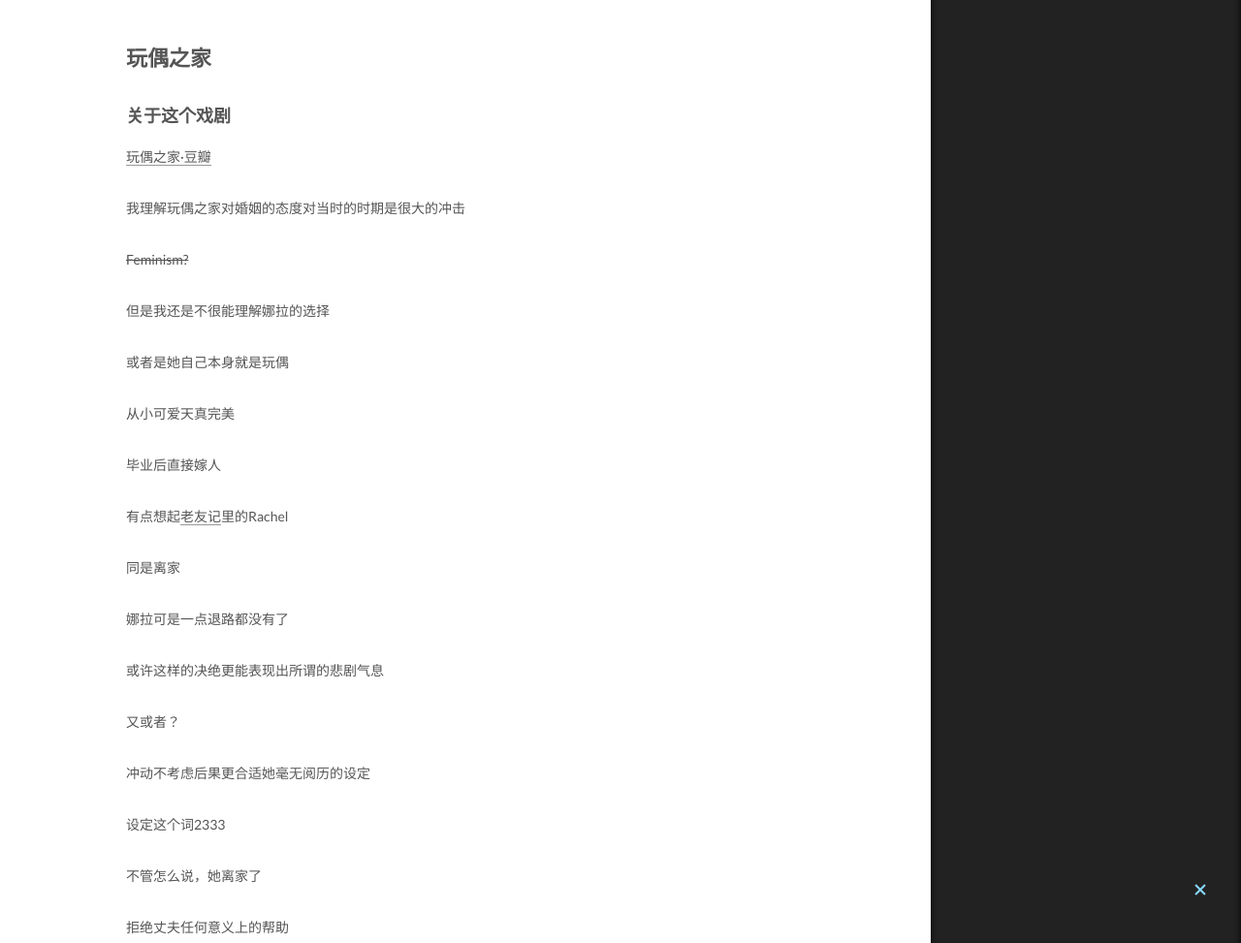
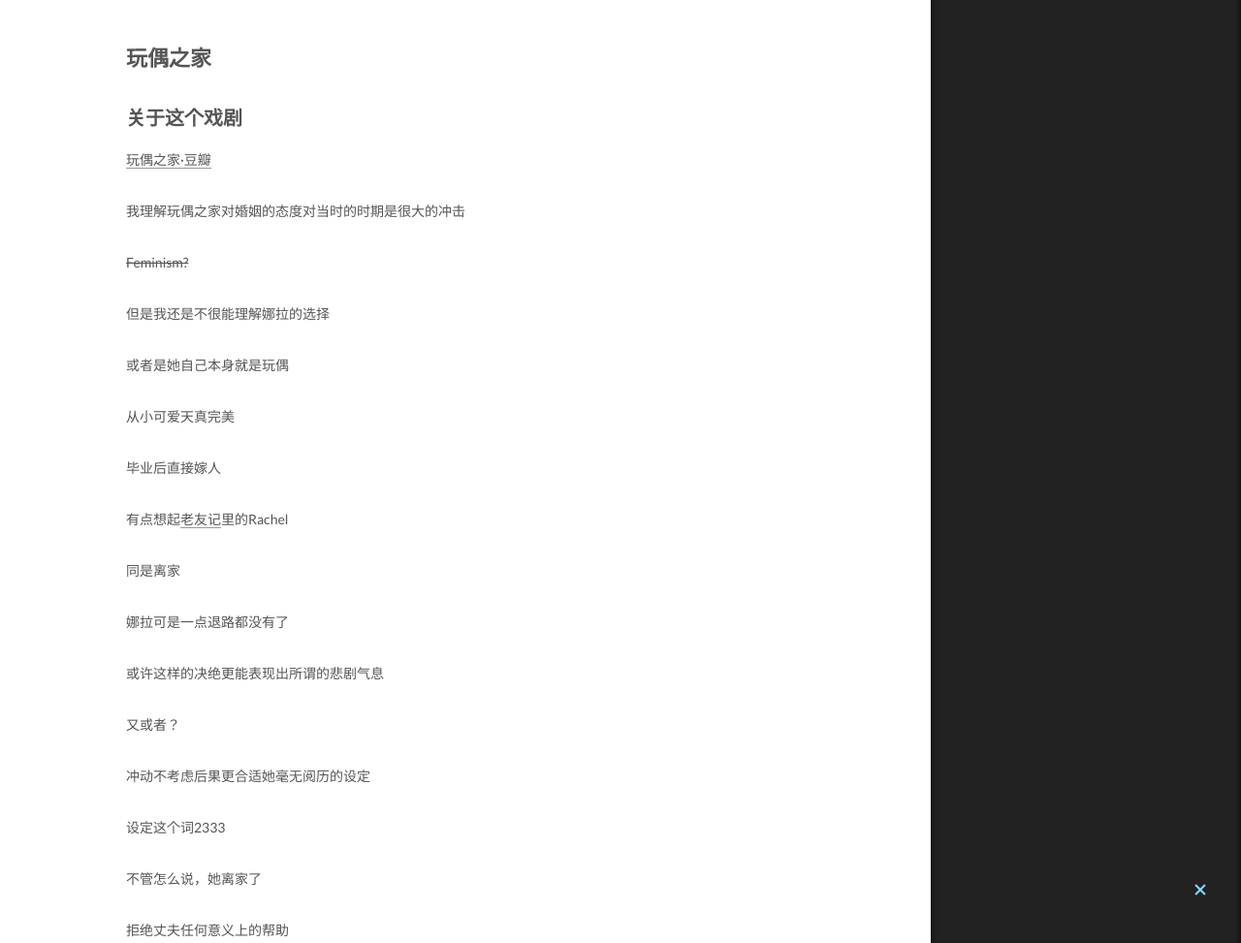
Before and after one commit to Maozu/Maozu, a Jekyll site: the page built from _posts/2018-05-20-娜拉出走以后.md, in a window 1280 px wide and 1400 px high. Shown: the part 424-1397 px from the top of the window at 97% size. Built offline with Jekyll 4.4.1, drawn with Linux system fonts in a browser that asks for light colours; comment, search, counter and statistics services are not loaded.

```diff
--- a/_posts/2018-05-20-娜拉出走以后.md
+++ b/_posts/2018-05-20-娜拉出走以后.md
@@ -8,7 +8,7 @@ tags:
 
 # 玩偶之家
 
-### 关于这个戏剧
+## 关于这个戏剧
 
 [玩偶之家·豆瓣](https://book.douban.com/subject/1373788/)
 
@@ -56,7 +56,7 @@ tags:
 
 难道我们真的没有过用甜言蜜语来掩盖自己的伪善与自私
 
-### 关于易卜生
+## 关于易卜生
 
 [易卜生](https://zh.wikipedia.org/wiki/%E4%BA%A8%E9%87%8C%E5%85%8B%C2%B7%E6%98%93%E5%8D%9C%E7%94%9F)
 
@@ -68,7 +68,7 @@ tags:
 
 #娜拉出走以后
 
-### 关于这个戏剧
+## 关于这个戏剧
 
 [娜拉离开丈夫以后](https://book.douban.com/subject/1430079/)
 
@@ -96,7 +96,7 @@ tags:
 
 我还是觉得林丹太太与柯洛克斯泰一定不会是那样的结局
 
-### 耶利内克
+## 耶利内克
 
 2003的？诺奖获得者？
 
```
